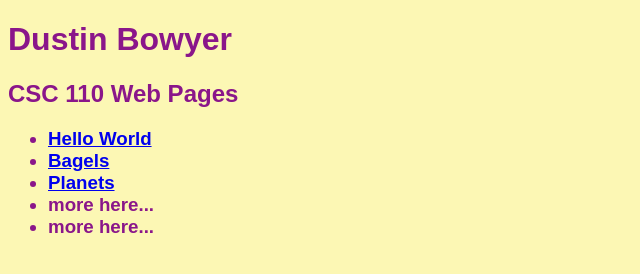
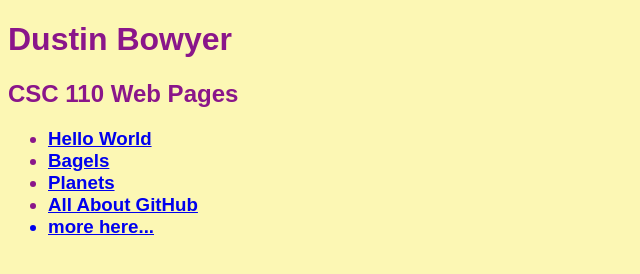
Before and after one commit to dbowyer-pvcc/dbowyer-pvcc.github.io, a plain HTML site: page index.html in a window 1280 px wide. Shown: the whole page, without its empty margins (0-640 px from the left). Drawn offline with Linux system fonts and the light colour scheme.

Commit message:
Update index.html

```diff
--- a/index.html
+++ b/index.html
@@ -12,7 +12,7 @@
           <li><a href= "helloworld.html"> Hello World </a></li>
           <li><a href= "bagle.html">Bagels</a?</li>
             <li><a href="planets.html">Planets</a></li>
-            <li>more here...</li>
+            <li><a href="githubinfo.html">All About GitHub</li>
             <li>more here...</li>
             </ul>
           </h3>
```
